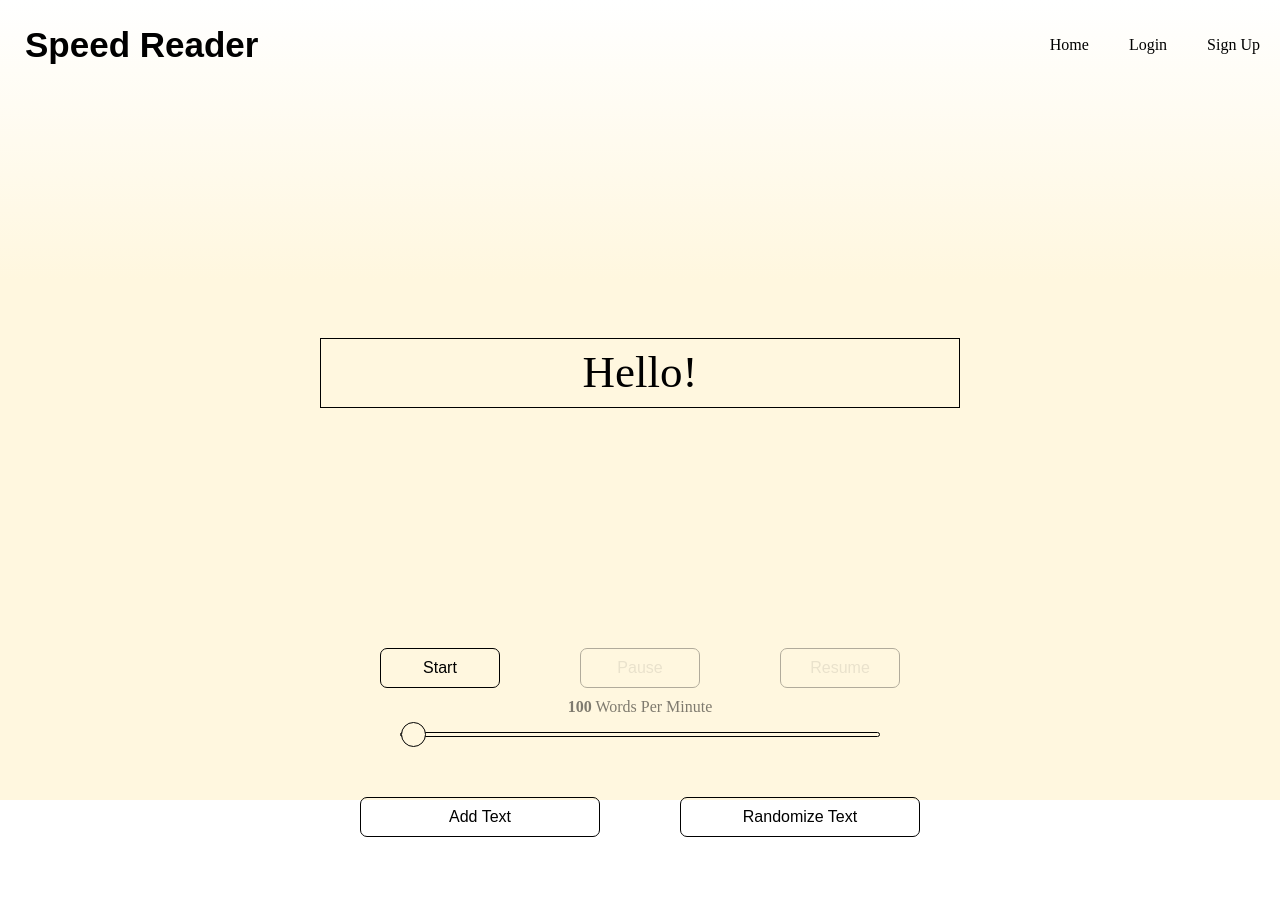
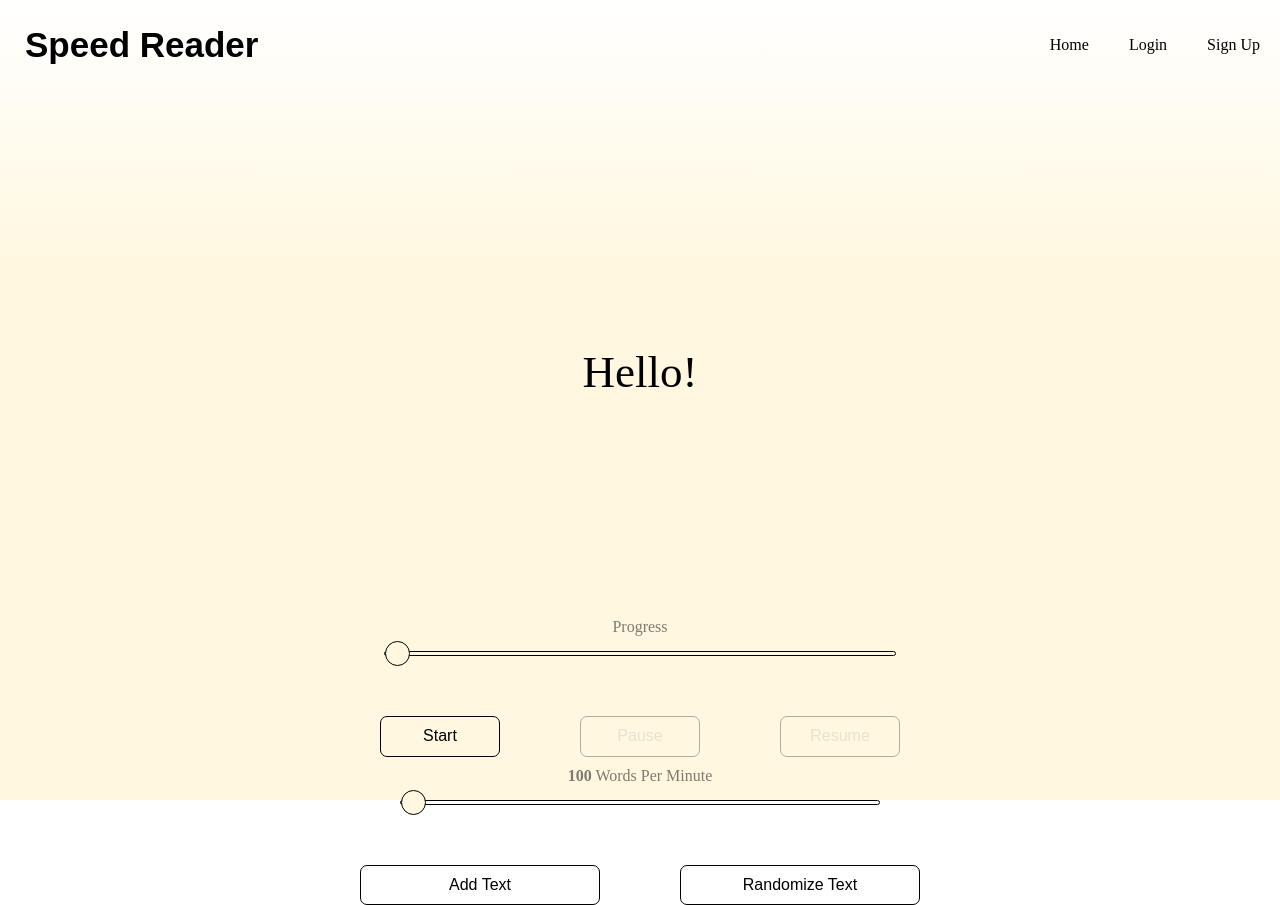
Before and after one commit to PuneetBirdi/speedreader, a React (Create React App) app: page /#/singleword in a window 1280 px wide. Before the commit the page ends 837 px from the top, so only its background shows below. Built offline with nearby package versions, Linux system fonts and the light colour scheme.

Commit message:
Added a progress bar

```diff
--- a/src/App.css
+++ b/src/App.css
@@ -175,6 +175,7 @@ input[type=range]::-moz-range-thumb {
   cursor: pointer;
 }
 
+
 .startBtn,
 .contentBtn,
 .stopBtn,
@@ -278,7 +279,6 @@ a{
   height: 7.0rem;
   margin: 20rem 0;
   padding: 20px;
-  border: 1px solid black;
 }
 
 /* -------------INPUT MODAL STYLING------------- */
--- a/src/pages/SingleWord.js
+++ b/src/pages/SingleWord.js
@@ -50,12 +50,23 @@ class SingleWord extends Component {
       })
    }
 
+   changePosition = (e) =>{
+      this.setState({
+         isPaused: true,
+         currentIndex: e.target.value
+      }, () =>{
+         tempIndex = this.state.currentIndex
+      })
+   }
+
    loop = () =>{
-      if(this.state.isReading && !this.state.isPaused){
+      if(this.state.isReading && !this.state.isPaused && this.state.currentIndex < this.state.renderArray.length){
          tempIndex++
          this.setState({
             currentIndex: tempIndex
          })
+      }else if(this.state.currentIndex === this.state.renderArray.length){
+         this.pause();
       }
       timeout = window.setTimeout(this.loop, this.state.interval)
    }
@@ -108,10 +119,14 @@ class SingleWord extends Component {
          <div>
             <div className="flex center vert">
                <h3>{this.state.contentTitle}</h3>
-               <div className="wordContainer center wrapper half-width">
+               <div className="wordContainer flex vert center wrapper half-width">
                   <span className="flex center mainWord" id="displayWord">
                      {this.state.renderArray[this.state.currentIndex]}
                   </span>
+                  <label htmlFor="progressBar">Progress</label>
+                  <input class="progressBar" type="range" name="progressBar" min="0" max={this.state.renderArray.length} value={this.state.currentIndex}
+                  onChange={this.changePosition}
+                  />
                </div>
             </div>
             <div className="flex vert center">
```
